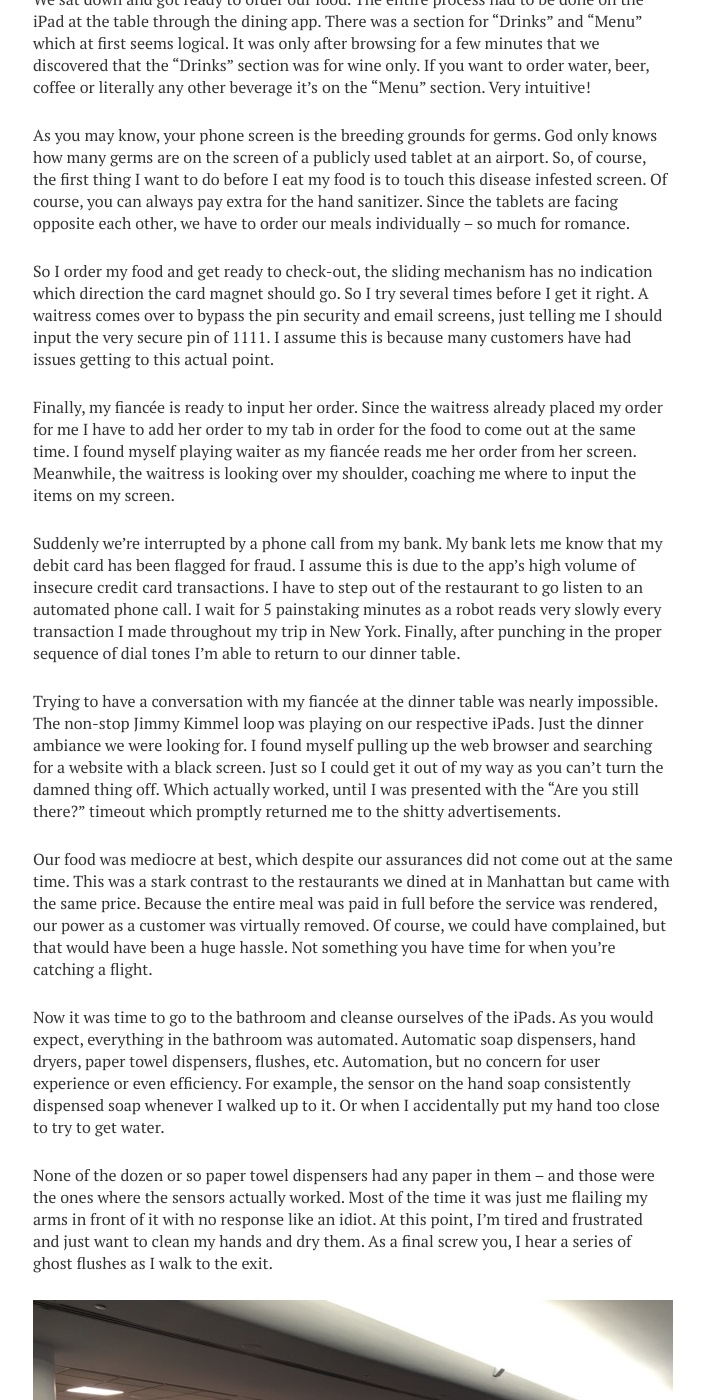
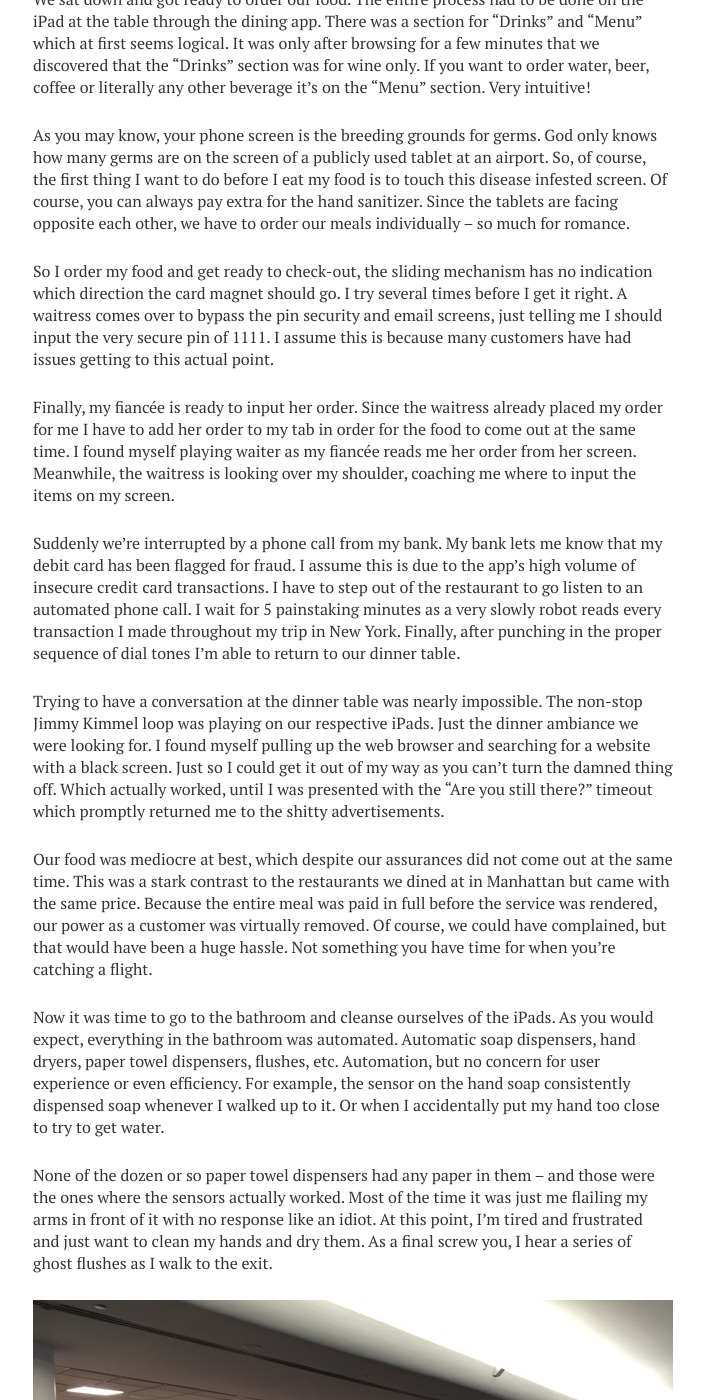
Before and after one commit to drewry/drewry.github.io, a Jekyll site: the page built from _posts/2016-06-19-technology-fatigue.md, in a window 1280 px wide and 1400 px high, scrolled down 2407 px. Shown: the whole window, without its empty margins (287-991 px from the left). Built offline with Jekyll 4.4.1, drawn with Linux system fonts in a browser that asks for light colours; nearby versions of some CDN libraries; comment, search, counter and statistics services are not loaded; some of the changed text lies outside the part shown.

Commit message:
fixing small typos

```diff
--- a/_posts/2016-06-19-technology-fatigue.md
+++ b/_posts/2016-06-19-technology-fatigue.md
@@ -35,13 +35,13 @@ We sat down and got ready to order our food. The entire process had to be done o
 
 As you may know, your phone screen is the breeding grounds for germs. God only knows how many germs are on the screen of a publicly used tablet at an airport. So, of course, the first thing I want to do before I eat my food is to touch this disease infested screen. Of course, you can always pay extra for the hand sanitizer. Since the tablets are facing opposite each other, we have to order our meals individually -- so much for romance.
 
-So I order my food and get ready to check-out, the sliding mechanism has no indication which direction the card magnet should go. So I try several times before I get it right. A waitress comes over to bypass the pin security and email screens, just telling me I should input the very secure pin of 1111. I assume this is because many customers have had issues getting to this actual point.
+So I order my food and get ready to check-out, the sliding mechanism has no indication which direction the card magnet should go. I try several times before I get it right. A waitress comes over to bypass the pin security and email screens, just telling me I should input the very secure pin of 1111. I assume this is because many customers have had issues getting to this actual point.
 
 Finally, my fiancée is ready to input her order. Since the waitress already placed my order for me I have to add her order to my tab in order for the food to come out at the same time. I found myself playing waiter as my fiancée reads me her order from her screen. Meanwhile, the waitress is looking over my shoulder, coaching me where to input the items on my screen.
 
-Suddenly we're interrupted by a phone call from my bank. My bank lets me know that my debit card has been flagged for fraud. I assume this is due to the app's high volume of insecure credit card transactions. I have to step out of the restaurant to go listen to an automated phone call. I wait for 5 painstaking minutes as a robot reads very slowly every transaction I made throughout my trip in New York. Finally, after punching in the proper sequence of dial tones I'm able to return to our dinner table.
+Suddenly we're interrupted by a phone call from my bank. My bank lets me know that my debit card has been flagged for fraud. I assume this is due to the app's high volume of insecure credit card transactions. I have to step out of the restaurant to go listen to an automated phone call. I wait for 5 painstaking minutes as a very slowly robot reads every transaction I made throughout my trip in New York. Finally, after punching in the proper sequence of dial tones I'm able to return to our dinner table.
 
-Trying to have a conversation with my fiancée at the dinner table was nearly impossible. The non-stop Jimmy Kimmel loop was playing on our respective iPads. Just the dinner ambiance we were looking for. I found myself pulling up the web browser and searching for a website with a black screen. Just so I could get it out of my way as you can't turn the damned thing off. Which actually worked, until I was presented with the "Are you still there?" timeout which promptly returned me to the shitty advertisements.
+Trying to have a conversation at the dinner table was nearly impossible. The non-stop Jimmy Kimmel loop was playing on our respective iPads. Just the dinner ambiance we were looking for. I found myself pulling up the web browser and searching for a website with a black screen. Just so I could get it out of my way as you can't turn the damned thing off. Which actually worked, until I was presented with the "Are you still there?" timeout which promptly returned me to the shitty advertisements.
 
 Our food was mediocre at best, which despite our assurances did not come out at the same time. This was a stark contrast to the restaurants we dined at in Manhattan but came with the same price. Because the entire meal was paid in full before the service was rendered, our power as a customer was virtually removed. Of course, we could have complained, but that would have been a huge hassle. Not something you have time for when you're catching a flight.
 
```
Also changed, not shown: other parts of _posts/2016-06-19-technology-fatigue.md (+1 -1 lines).
